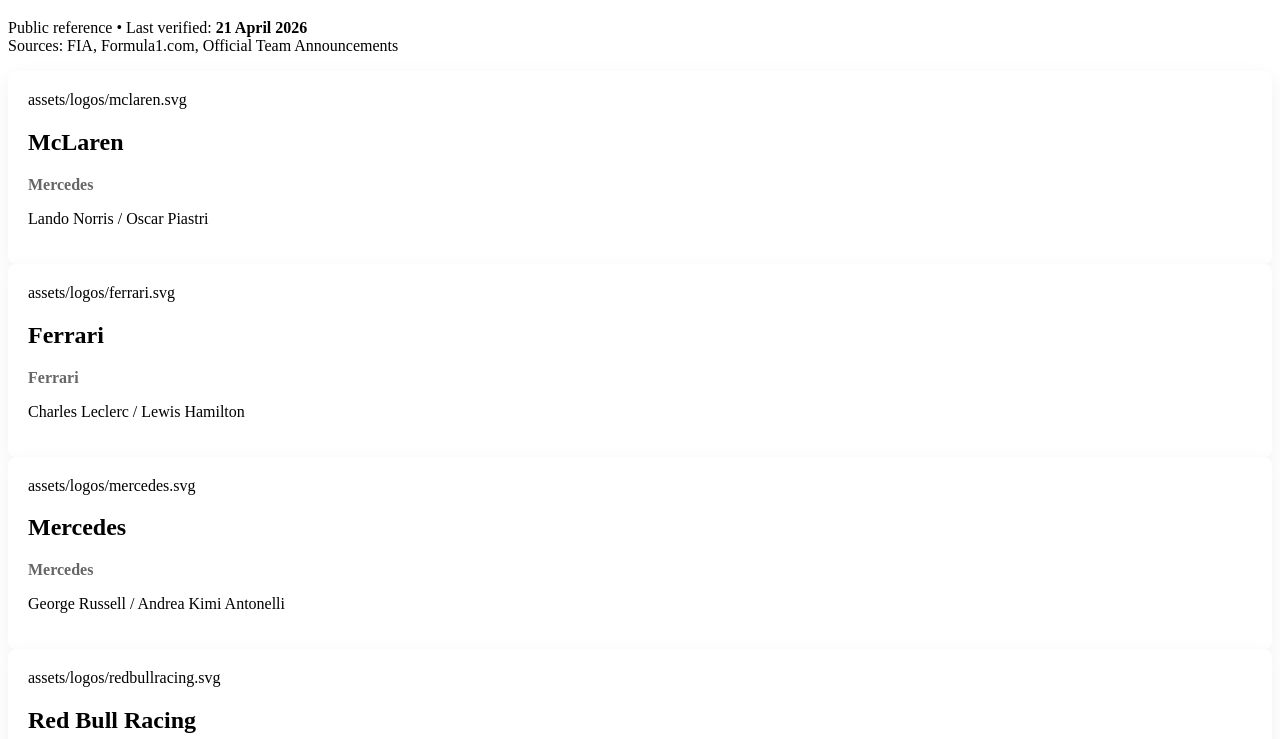
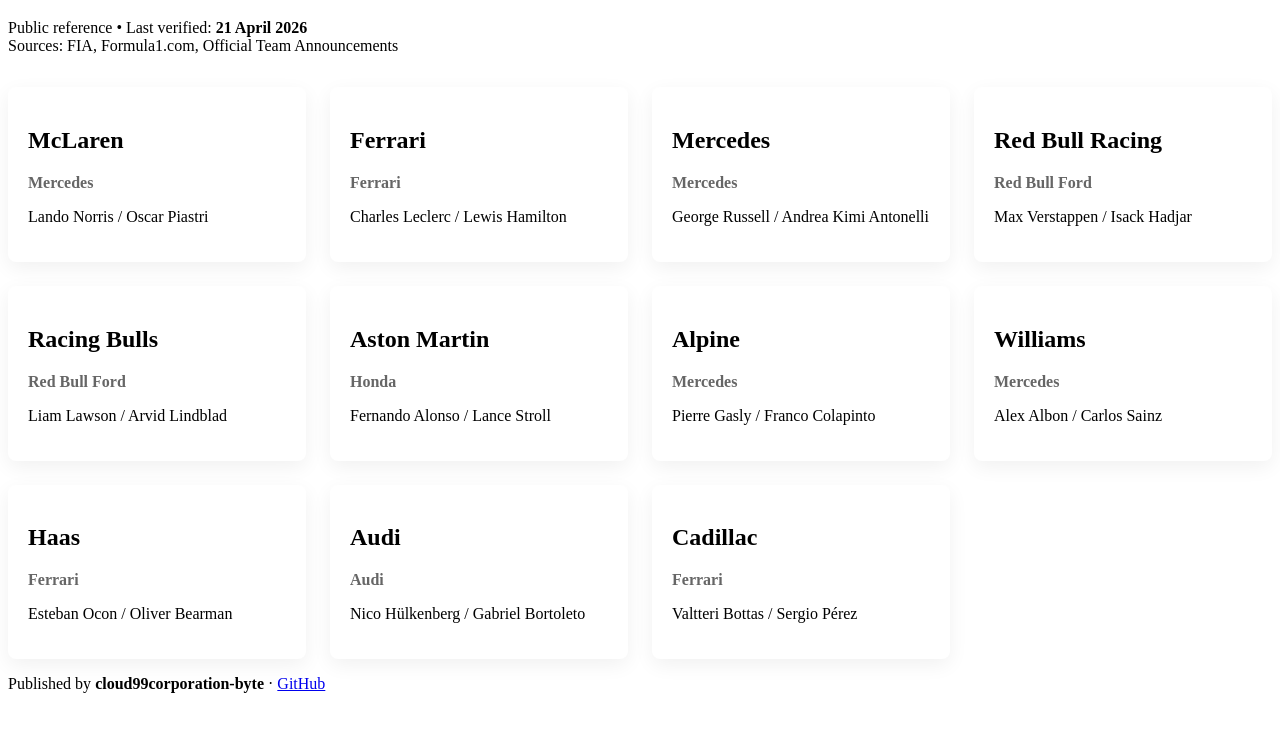
Before and after one commit to cloud99corporation-byte/f1-grid-reference, a plain HTML site: page index.html in a window 1280 px wide. Shown: the part 61-800 px from the top of the page. Drawn offline with Linux system fonts and the light colour scheme.

Commit message:
Refactor index.html structure and update data fetching
Reorganized HTML structure and updated script for fetching data.

```diff
--- a/index.html
+++ b/index.html
@@ -7,6 +7,7 @@
   <link rel="stylesheet" href="styles/main.css" />
 </head>
 <body>
+
 <header>
   <h1>2026 Formula 1 Grid</h1>
   <p class="meta">
@@ -15,57 +16,46 @@
   </p>
 </header>
 
-  <main id="grid">Loading grid…</main>
+<main id="grid" class="grid">
+  Loading grid…
+</main>
 
 <footer>
   <p>
     Published by <strong>cloud99corporation-byte</strong> ·
-      <a href="https://github.com/cloud99corporation-byte/f1-grid-reference">GitHub</a>
+    <a href="https://github.com/cloud99corporation-byte/f1-grid-reference">
+      GitHub
+    </a>
   </p>
 </footer>
 
 <script>
 fetch("data/2026.json")
-      .then(r => r.json())
+  .then(response => response.json())
   .then(data => {
     const grid = document.getElementById("grid");
     grid.innerHTML = "";
+
     data.teams.forEach(team => {
-          grid.innerHTML += `
-            <section class="team">
-              <h2>${team.team}</h2>
-              <p><strong>Power Unit:</strong> ${team.powerUnit}</p>
-              <p><strong>Drivers:</strong> ${team.drivers.join(" / ")}</p>
-            </section>
-          `;
-        });
-      })
-      .catch(() => {
-        document.getElementById("grid").textContent =
-          "Failed to load grid data.";
-      });
-  </script>
-</body>
-</html>
+      const slug = team.team
+        .toLowerCase()
+        .replace(/\s+/g, "");
 
-<main id="grid" class="grid"></main>
-
-<script>
-fetch("data/2026.json")
-  .then(r => r.json())
-  .then(data => {
-    const grid = document.getElementById("grid");
-    grid.innerHTML = "";
-    data.teams.forEach(team => {
-      const slug = team.team.toLowerCase().replace(/\s+/g, '');
       grid.innerHTML += `
         <article class="card">
-          assets/logos/${slug}.svg
           <h2>${team.team}</h2>
           <p class="engine">${team.powerUnit}</p>
           <p class="drivers">${team.drivers.join(" / ")}</p>
         </article>
       `;
     });
+  })
+  .catch(error => {
+    document.getElementById("grid").textContent =
+      "Failed to load grid data.";
+    console.error(error);
   });
 </script>
+
+</body>
+</html></script>
```
Lines whose indentation alone changed are shown as unchanged.
